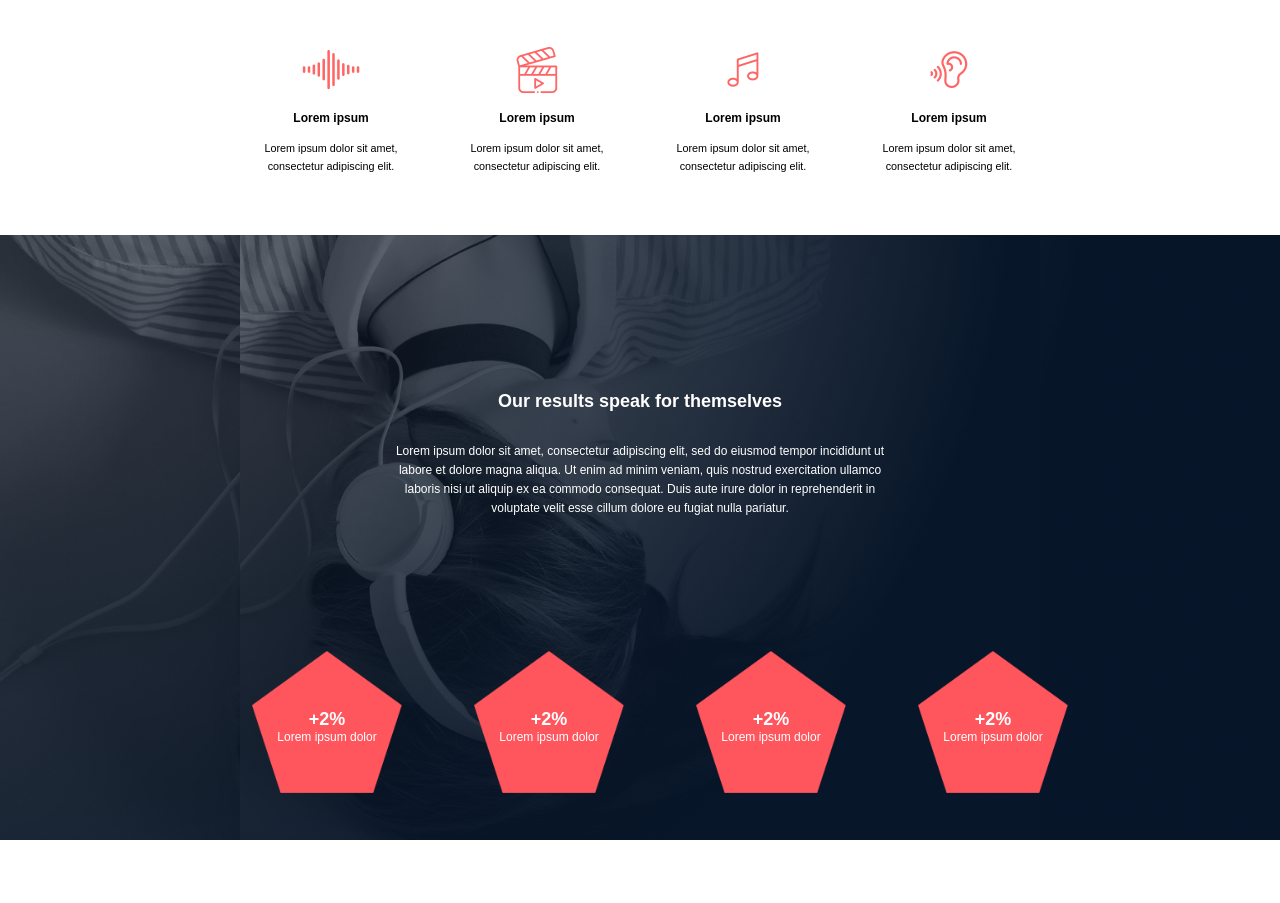
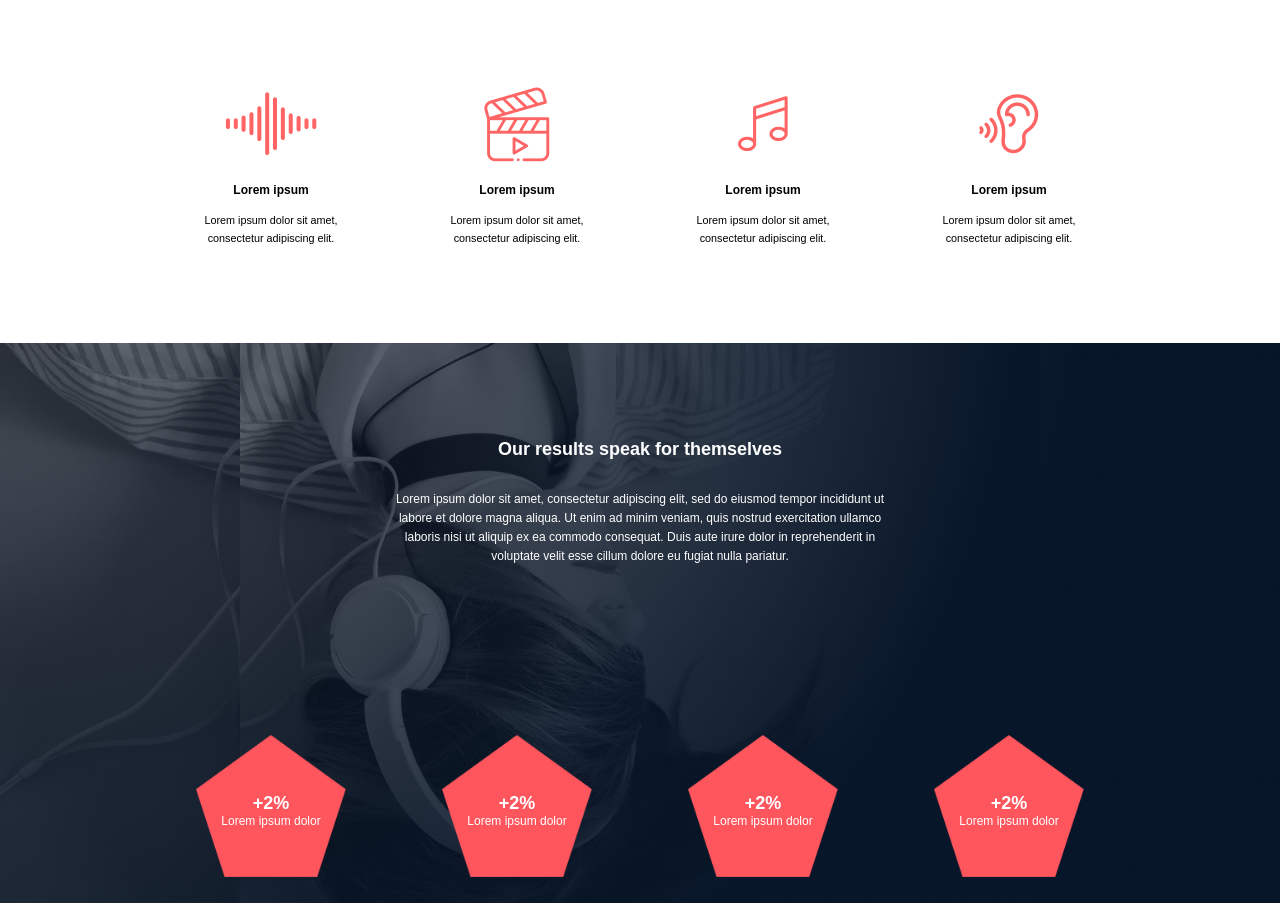
Before and after one commit to Fpierr/holbertonschool-headphones, a plain HTML site: page 2-index.html in a window 1280 px wide. Shown: the part 1080-1983 px from the top of the page. Before the commit the page ends 1920 px from the top, so only its background shows below. Drawn offline with Linux system fonts and the light colour scheme; files whose address does not match are found by name.

Commit message:
add our result section

```diff
--- a/2-styles.css
+++ b/2-styles.css
@@ -449,16 +449,17 @@ a:hover {
     justify-content: space-around;
     flex-direction: row;
     align-items: center;
-    max-width: 800px;
+    max-width: 1000px;
     width: 100%;
     margin-top: 0rem;
     margin-bottom: 5rem;
     text-align: center;
-    gap: 2rem;
+    gap: 8rem;
+    padding: 3rem 3rem;
 }
 
 .icon {
-    font-size: 5rem;
+    font-size: 8rem;
     margin-bottom: 0.5rem;
     color: var(--secondary-color);
 }
@@ -478,12 +479,13 @@ a:hover {
 .card p {
     font-size: 0.9rem;
     line-height: 1.5rem;
+    max-width: 150px
 }
 
 @media (max-width: 768px) {
     .group-sound-card {
         flex-wrap: wrap;
-        gap: 7rem;
+        gap: 10rem;
     }
     .group-sound-card p {
         max-width: 150px;
@@ -502,7 +504,8 @@ a:hover {
 }
 
 .header-results {
-    margin-top: 5rem;
+    margin-top: 0rem;
+    margin-bottom: 0;
 }
 
 .card-results .pentagone {
@@ -520,13 +523,16 @@ a:hover {
     align-items: center;
     text-align: center;
     max-width: 500px;
-    margin: 2 auto;
-    padding: 3rem 1rem;
+    margin: auto;
+    padding: 3rem 3rem;
     flex-wrap: wrap;
+    margin-top: 0;
+    justity-content: center;
 }
 
 .group-results {
-    gap: 4rem;
+    gap: 2rem;
     max-width: 800px;
     align-items: center;
+    justify-content: center;
 }
```
